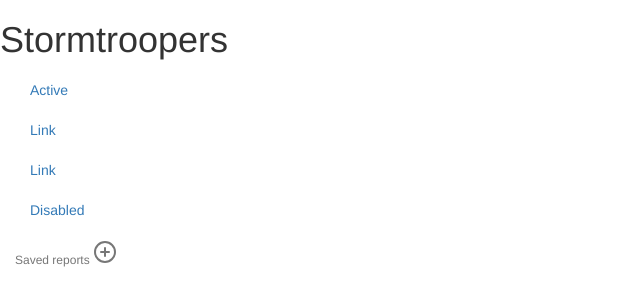
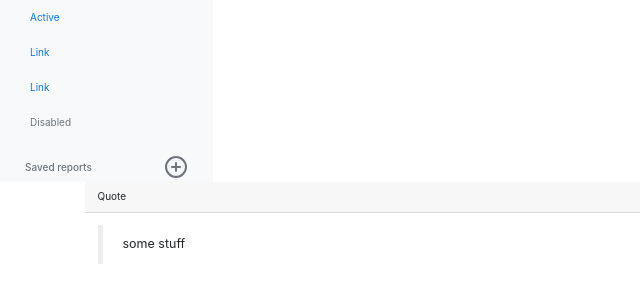
Before and after one commit to gloriali99/Stormtroopers-, a plain HTML site: page templates/index.html in a window 1280 px wide. Shown: the whole page, without its empty margins (0-640 px from the left). Drawn offline with nearby package versions, Linux system fonts and the light colour scheme.

Commit message:
changes to the interface

```diff
--- a/templates/index.html
+++ b/templates/index.html
@@ -7,15 +7,13 @@
 <script type="text/javascript" src="main.js"> </script>
 <link rel="stylesheet" type="text/css" href="main.css"> </link>-->
 <link rel="stylesheet" href="https://maxcdn.bootstrapcdn.com/bootstrap/3.4.1/css/bootstrap.min.css">
-<script src="https://ajax.googleapis.com/ajax/libs/jquery/3.4.1/jquery.min.js"></script>
-<script src="https://maxcdn.bootstrapcdn.com/bootstrap/3.4.1/js/bootstrap.min.js"></script>
+<link rel="stylesheet" href="https://stackpath.bootstrapcdn.com/bootstrap/4.4.1/css/bootstrap.min.css" integrity="sha384-Vkoo8x4CGsO3+Hhxv8T/Q5PaXtkKtu6ug5TOeNV6gBiFeWPGFN9MuhOf23Q9Ifjh" crossorigin="anonymous">
+<script src="https://code.jquery.com/jquery-3.4.1.slim.min.js" integrity="sha384-J6qa4849blE2+poT4WnyKhv5vZF5SrPo0iEjwBvKU7imGFAV0wwj1yYfoRSJoZ+n" crossorigin="anonymous"></script>
+<script src="https://cdn.jsdelivr.net/npm/popper.js@1.16.0/dist/umd/popper.min.js" integrity="sha384-Q6E9RHvbIyZFJoft+2mJbHaEWldlvI9IOYy5n3zV9zzTtmI3UksdQRVvoxMfooAo" crossorigin="anonymous"></script>
+<script src="https://stackpath.bootstrapcdn.com/bootstrap/4.4.1/js/bootstrap.min.js" integrity="sha384-wfSDF2E50Y2D1uUdj0O3uMBJnjuUD4Ih7YwaYd1iqfktj0Uod8GCExl3Og8ifwB6" crossorigin="anonymous"></script>
 </head>
 
 <body onload="loadDashboard();">
-
-<div class="jumbo text-top-left">
-    <h1> Stormtroopers </h1>
-</div>
 
 <div class="container-fluid">
     <div class="row">
@@ -40,14 +38,28 @@
                 <a class="d-flex align-items-center text-muted" href="#" aria-label="Add a new report">
                   <svg xmlns="http://www.w3.org/2000/svg" width="24" height="24" viewBox="0 0 24 24" fill="none" stroke="currentColor" stroke-width="2" stroke-linecap="round" stroke-linejoin="round" class="feather feather-plus-circle"><circle cx="12" cy="12" r="10"></circle><line x1="12" y1="8" x2="12" y2="16"></line><line x1="8" y1="12" x2="16" y2="12"></line></svg>
                 </a>
-              </h6>
+            </h6>
         </nav>
-        </div>
-
-
+    </div>
 </div>
 
 
+<!--This is the body of the page -->
+<div class="container">
+    <div class="row">
+        <div class="col-lg-7">
+            <div class="card-header">
+            Quote
+            </div>
+            <div class="card-body">
+            <blockquote class="blockquote mb-0">
+                <p>some stuff</p>
+            </blockquote>
+        </div>
+    </div>
+</div>
+
 </body>
 
+
 </html>
```
